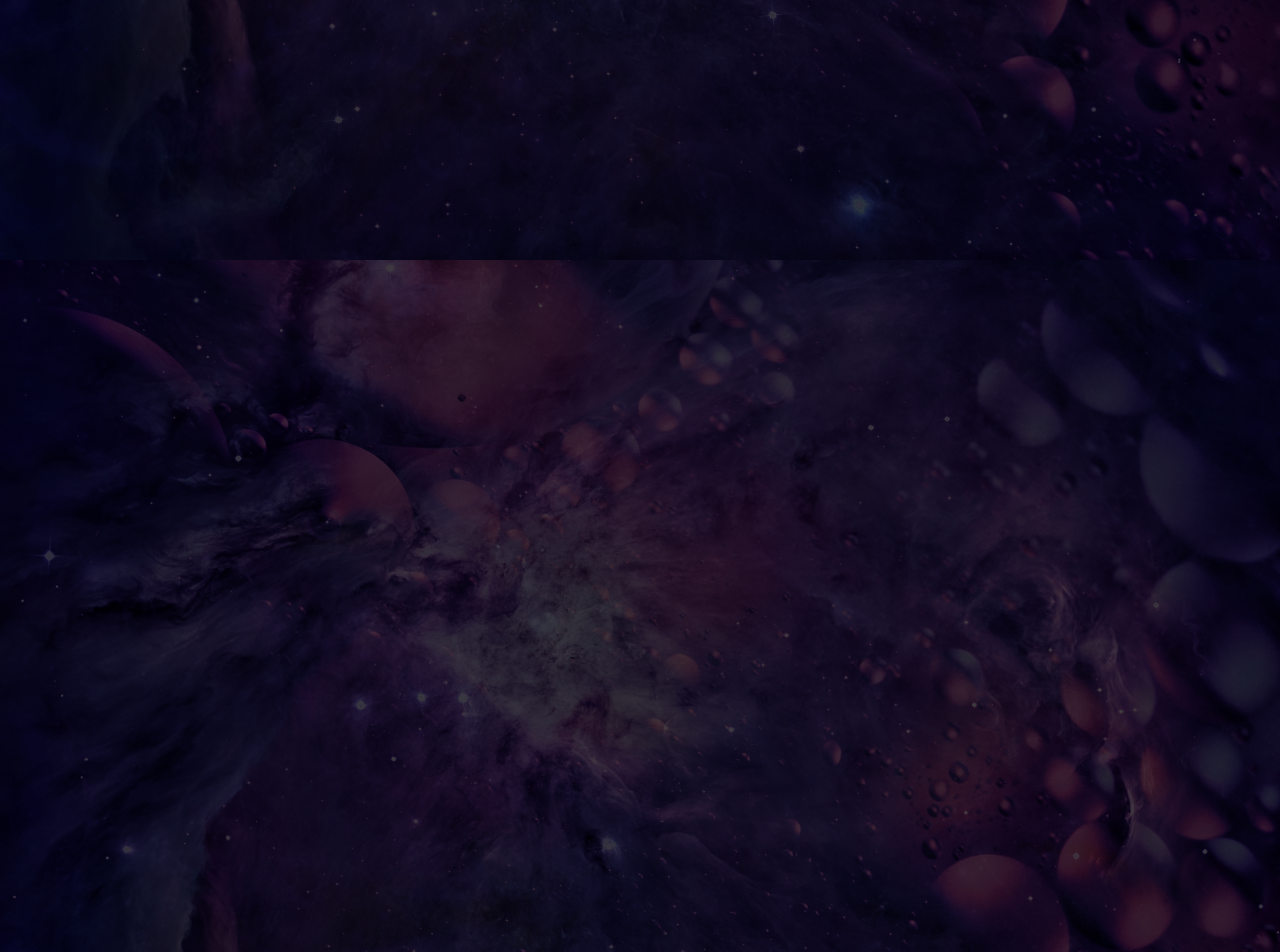
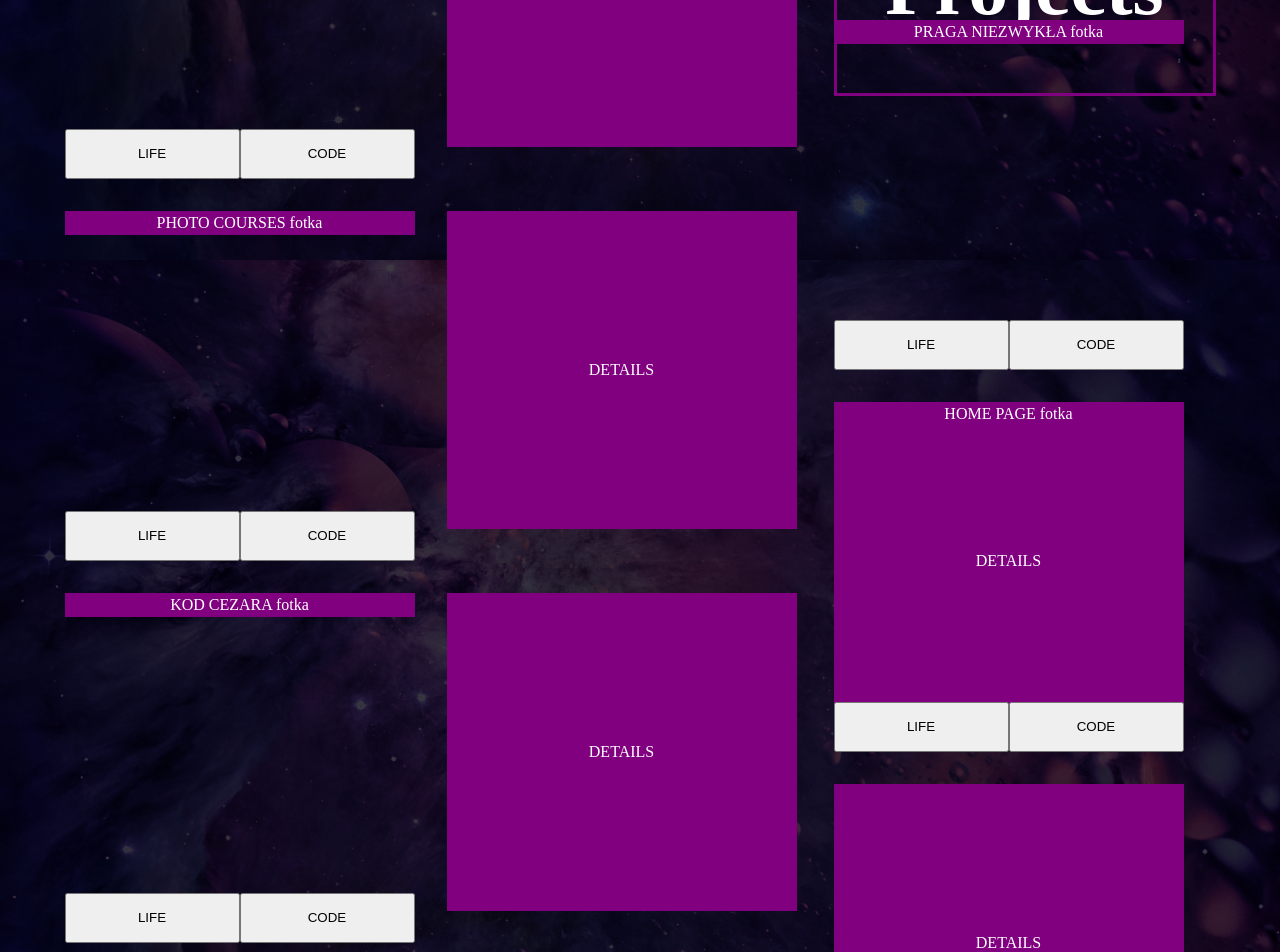
Before and after one commit to Wiolinek/home-page, a React (Create React App) app: page / in a window 1280 px wide. Shown: the part 5500-6452 px from the top of the page. Built offline with nearby package versions, Linux system fonts and the light colour scheme; a web font is replaced by a local one.

Commit message:
projects section create & style

```diff
--- a/src/layouts/Projects.js
+++ b/src/layouts/Projects.js
@@ -6,16 +6,124 @@ const Projects = () => {
 
   return (
     <ProjectsWrapper>
-      Projects
+      <div className="projects-item section-name">
+        <h1>Projects</h1>
+        {/* <p>DETAILS</p> */}
+      </div>
+      <div className="projects-item">
+        <div>
+          <div className="projects-item__photo">
+            <p>PORCELANA fotka</p>
+          </div>
+          <div>
+            <button>LIFE</button>
+            <button>CODE</button>
+          </div>
+        </div>
+        <p>DETAILS</p>
+      </div>
+      <div className="projects-item">
+        <div>
+          <div className="projects-item__photo">
+            <p>PHOTO COURSES fotka</p>
+          </div>
+          <div>
+            <button>LIFE</button>
+            <button>CODE</button>
+          </div>
+        </div>
+        <p>DETAILS</p>
+      </div>
+      <div className="projects-item">
+        <div>
+          <div className="projects-item__photo">
+            <p>PRAGA NIEZWYKŁA fotka</p>
+          </div>
+          <div>
+            <button>LIFE</button>
+            <button>CODE</button>
+          </div>
+        </div>
+        <p>DETAILS</p>
+      </div>
+      <div className="projects-item">
+        <div>
+          <div className="projects-item__photo">
+            <p>KOD CEZARA fotka</p>
+          </div>
+          <div>
+            <button>LIFE</button>
+            <button>CODE</button>
+          </div>
+        </div>
+        <p>DETAILS</p>
+      </div>
+      <div className="projects-item">
+        <div>
+          <div className="projects-item__photo">
+            <p>HOME PAGE fotka</p>
+          </div>
+          <div>
+            <button>LIFE</button>
+            <button>CODE</button>
+          </div>
+        </div>
+        <p>DETAILS</p>
+      </div>
     </ProjectsWrapper>
   );
 }
 
-const ProjectsWrapper = styled.div`
+const ProjectsWrapper = styled.section`
+  /* background-color: black; */
   background-color: rgba(0, 0, 0, .75);
-  /* width: 300vw; */
-  min-height: 200vh;
+  min-height: 100vh;
   color: white;
+  display: grid;
+  grid-template-columns: repeat(auto-fill, 737px);
+  /* grid-template-rows: repeat(auto-fill, minmax(400px, 2fr)); */
+  /* grid-auto-rows: min-content; */
+  grid-auto-rows: 350px;
+  grid-auto-flow: dense;
+  align-items: center;
+  justify-content: center;
+  grid-gap: 2em;
+  padding: 10vh 1vw;
+  margin: 0 auto;
+  .projects-item {
+    /* display: flex; */
+    display: grid;
+    grid-template-columns: repeat(auto-fill, 350px);
+    /* grid-template-rows: repeat(auto-fill, minmax(350px, 500px)); */
+    /* grid-auto-rows: min-content; */
+    grid-auto-rows: 350px;
+    grid-gap: 2em;
+    h1 {
+      display: flex;
+      align-items: center;
+      justify-content: center;
+      font-size: 5em;
+      border: 3px solid purple;
+      grid-column: 1 / 3;
+    }
+    p {
+      display: flex;
+      align-items: center;
+      justify-content: center;
+      border: 3px solid purple;
+      background-color: purple;
+    }
+    button {
+      width: 50%;
+      height: 50px;
+    }
+    .projects-item__photo {
+      height: 300px;
+    }
+  }
+  .section-name {
+    grid-column: 2 / 3;
+  }
 `
 
 export default Projects;
```
